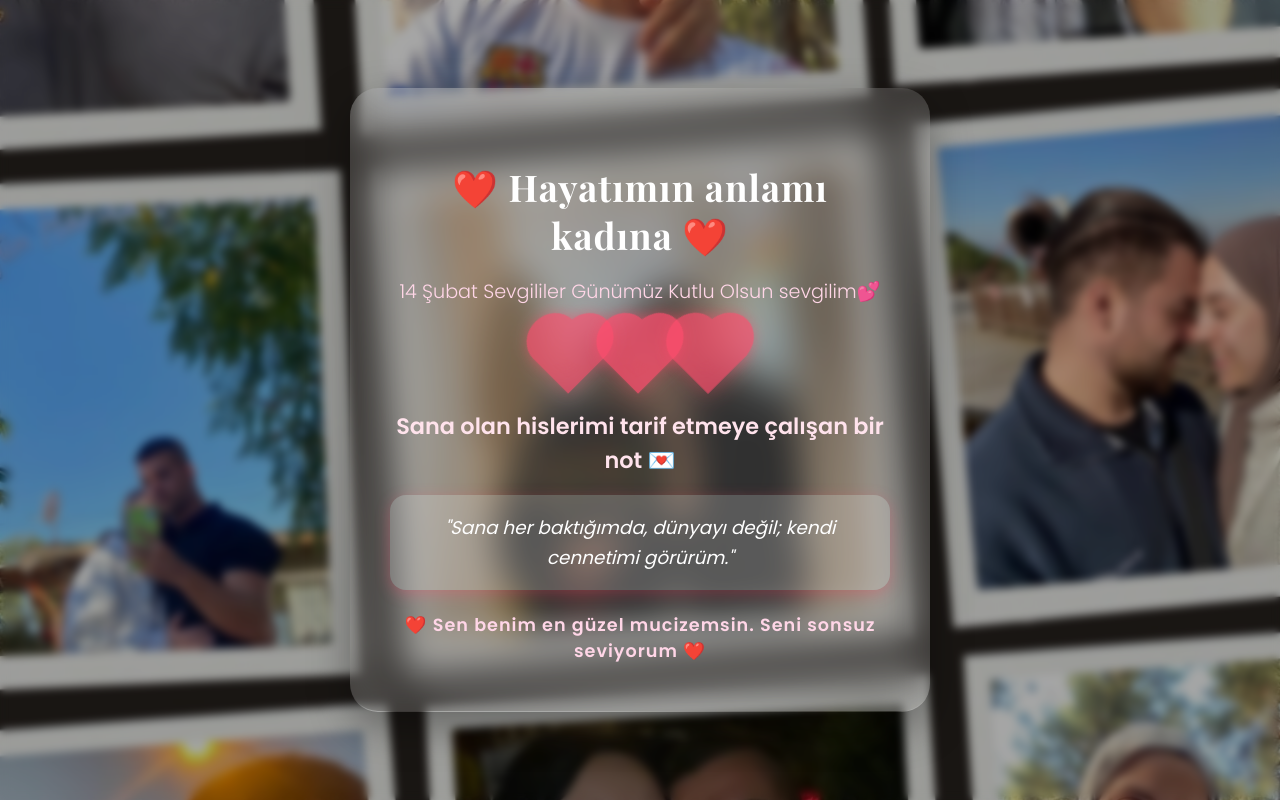
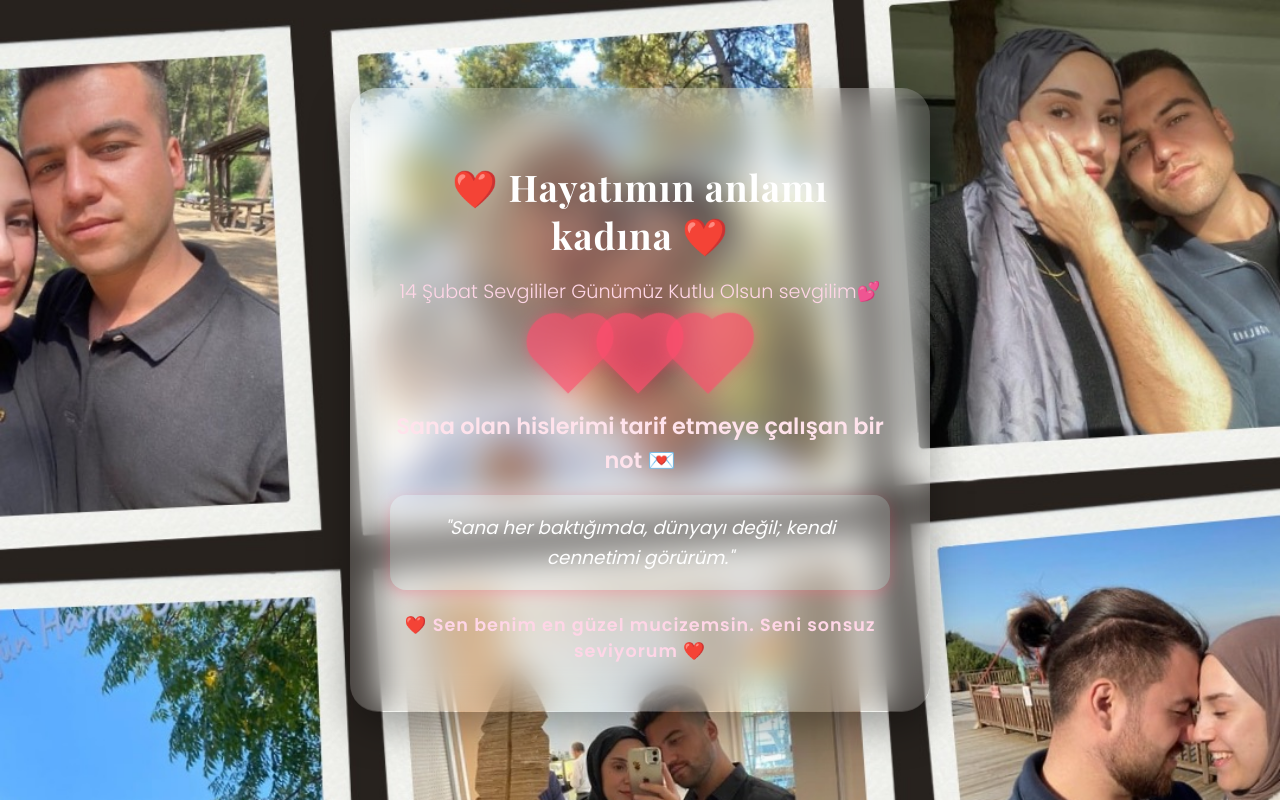
Before and after one commit to Savasmetin/app, a Flask app: page / in a window 1280 px wide. Run offline with Flask 2, Linux system fonts and the light colour scheme.

Commit message:
Modify body background and add animation
Updated background properties and added animation for a moving background effect.

```diff
--- a/app/static/css/style.css
+++ b/app/static/css/style.css
@@ -1,6 +1,7 @@
 body {
-    background: url("../img/arkaplan.jpg") no-repeat center center fixed;
+    background: url("../img/arkaplan.jpg") repeat-x; /* tekrar eden yatay arka plan */
     background-size: cover;
+    background-position: 0 0;
     min-height: 100vh;
     margin: 0;
     font-family: 'Poppins', 'Segoe UI', Arial, sans-serif;
@@ -8,17 +9,21 @@ body {
     align-items: center;
     justify-content: center;
     position: relative;
+
+    /* Animasyonu uygulama */
+    animation: moveBackground 30s linear infinite; /* süreyi ayarlayabilirsin */
 }
 
-/* Hafif koyu overlay (yazılar daha net görünsün diye) */
-body::before {
-    content: "";
-    position: absolute;
-    inset: 0;
-    background: rgba(0, 0, 0, 0.35);
-    backdrop-filter: blur(4px);
-    z-index: 0;
+/* Arka plan hareket animasyonu */
+@keyframes moveBackground {
+    0% {
+        background-position: 0 0;
+    }
+    100% {
+        background-position: 100% 0; /* sağa doğru kaydır */
+    }
 }
+
 
 .container {
     position: relative;
```
